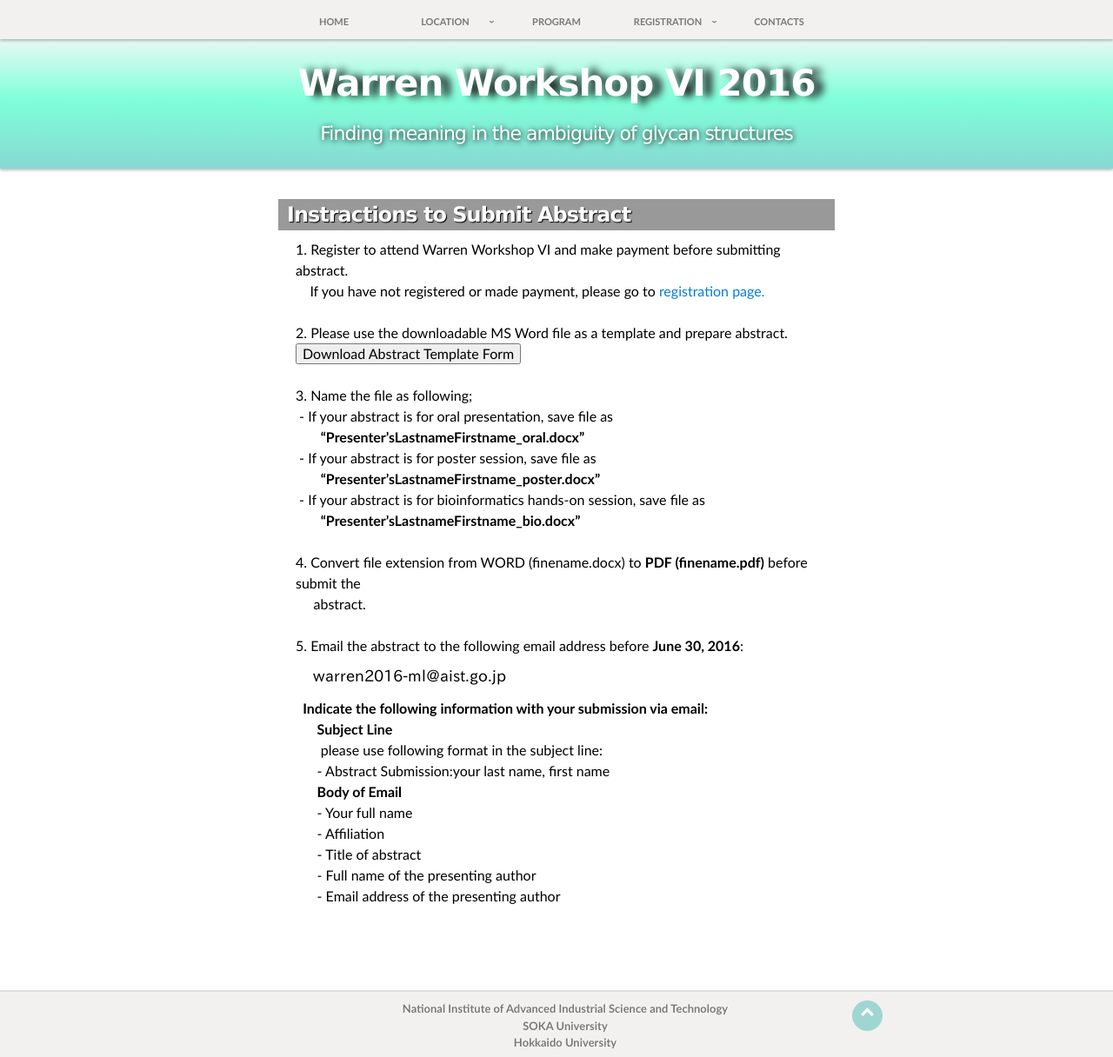
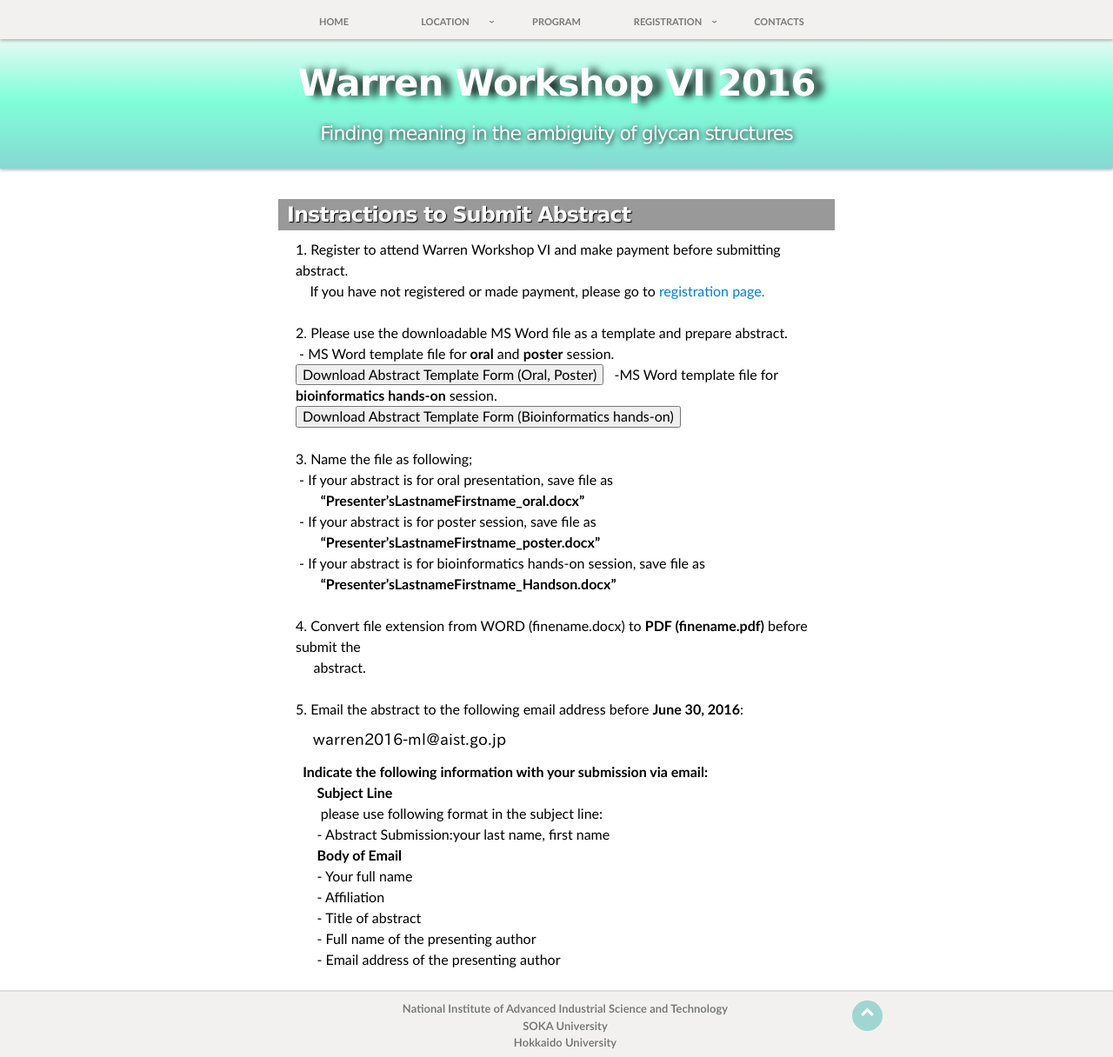
Before and after one commit to yamazakiM/test_warren2016, a Jekyll site: the page built from registration/submit.html, in a window 1280 px wide and 1216 px high. Shown: the whole window at 87% size. Built offline with Jekyll 4.4.1, drawn with Linux system fonts in a browser that asks for light colours; nearby versions of some CDN libraries; library files that are not in the unit come from our copies.

Commit message:
Update submit.html

```diff
--- a/registration/submit.html
+++ b/registration/submit.html
@@ -17,8 +17,13 @@ layout: default
 
   <li>
    2. Please use the downloadable MS Word file as a template and prepare abstract.</li>
+   &nbsp;- MS Word template file for <strong>oral</strong> and <strong>poster</strong> session.<br>
    <a href="{{site.url}}/images/AbstractTemplate.docx" class="downloadAbstract">
-     <input id="button_submit_instraction" class="button_submit" type="button" alt="submit" value="Download Abstract Template Form">
+     <input id="button_submit_instraction" class="button_submit" type="button" alt="submit" value="Download Abstract Template Form (Oral, Poster)">
+   </a>
+   &nbsp; -MS Word template file for <strong>bioinformatics hands-on</strong> session.<br>
+   <a href="{{site.url}}/images/AbstractTemplate_Handson.docx" class="downloadAbstract">
+     <input id="button_submit_instraction" class="button_submit" type="button" alt="submit" value="Download Abstract Template Form (Bioinformatics hands-on)">
    </a>
   <br>
   <br>
@@ -29,7 +34,7 @@ layout: default
     &nbsp;- If your abstract is for poster session, save file as <br>
     &nbsp; &nbsp; &nbsp; &nbsp;<strong>“Presenter’sLastnameFirstname_poster.docx”</strong><br>
     &nbsp;- If your abstract is for bioinformatics hands-on session, save file as<br>
-    &nbsp; &nbsp; &nbsp; &nbsp;<strong>“Presenter’sLastnameFirstname_bio.docx”</strong>
+    &nbsp; &nbsp; &nbsp; &nbsp;<strong>“Presenter’sLastnameFirstname_Handson.docx”</strong>
   </li>
   <br>
   <li>
```
